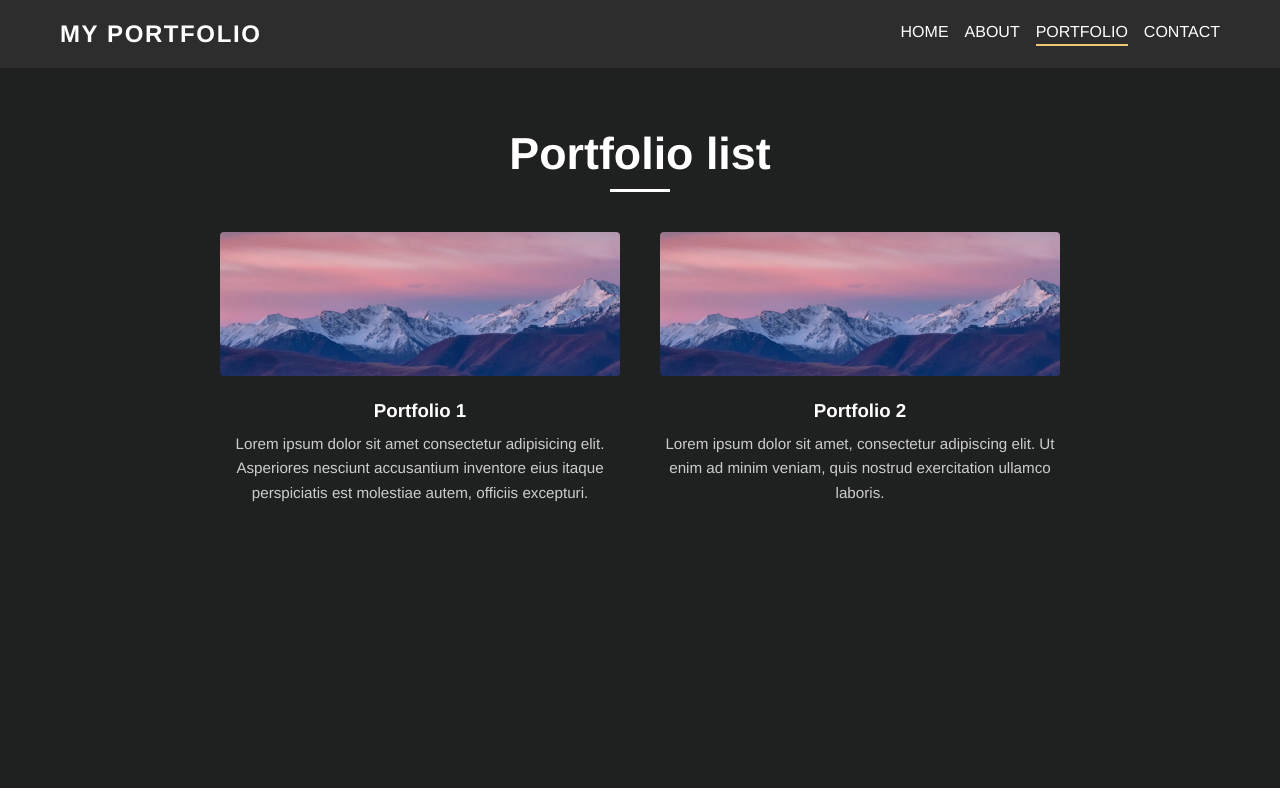
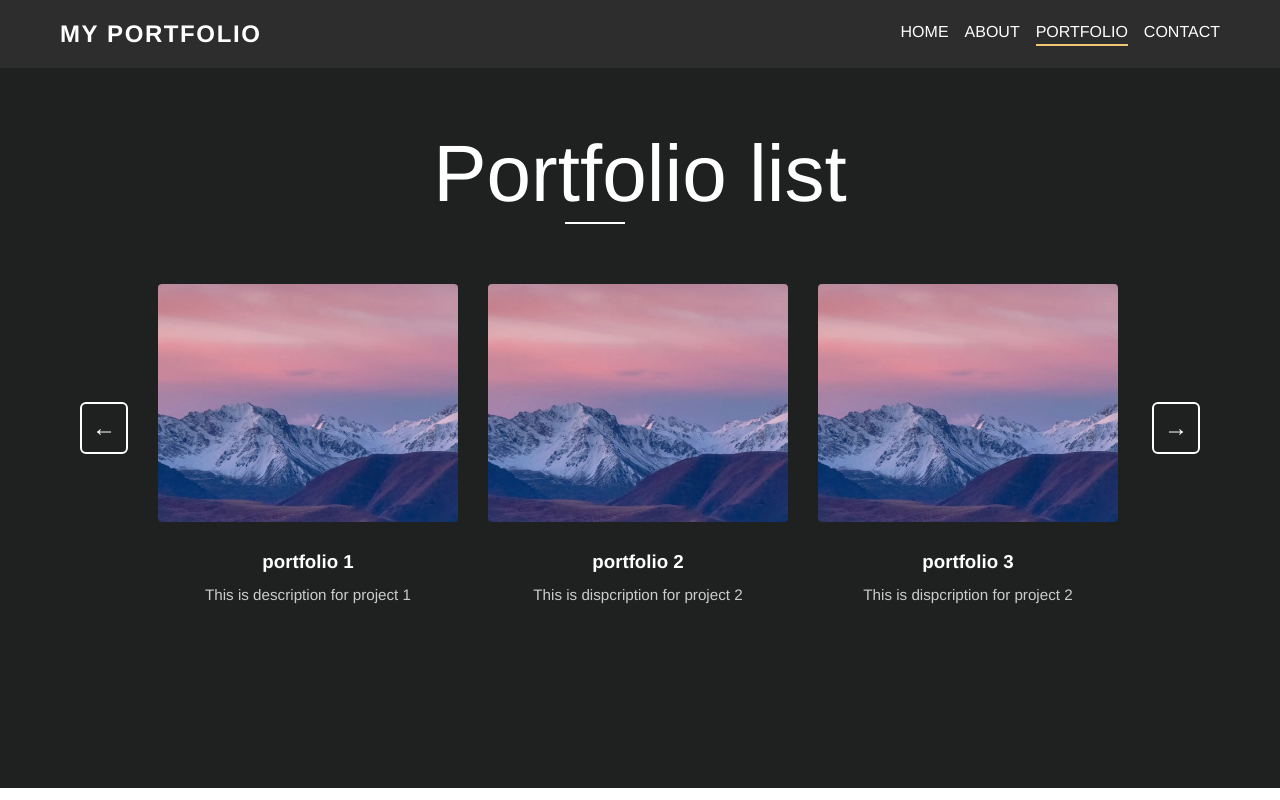
Before and after one commit to rumsan12/personal-portfolio, a Next.js app: page /portfolio in a window 1280 px wide. Built offline with nearby package versions, Linux system fonts and the light colour scheme.

Commit message:
worked on portfolio-page

```diff
--- a/src/app/portfolio/page.tsx
+++ b/src/app/portfolio/page.tsx
@@ -1,31 +1,66 @@
-import React from "react";
+"use client";
 import "./style.css";
+import React, { use, useRef } from "react";
 
 const Portfolio = () => {
+  const portfolioRef = useRef<HTMLDivElement>(null);
+
+  const portfolioCard = [
+    {
+      image: "/myphoto.webp",
+      title: "portfolio 1",
+      description: "This is description for project 1",
+    },
+    {
+      image: "/myphoto.webp",
+      title: "portfolio 2",
+      description: "This is dispcription for project 2",
+    },
+    {
+      image: "/myphoto.webp",
+      title: "portfolio 3",
+      description: "This is dispcription for project 2",
+    },
+    {
+      image: "/myphoto.webp",
+      title: "portfolio 4",
+      description: "This is dispcription for project 2",
+    },
+  ];
+
+  const scroll = (direction: "left" | "right") => {
+    if (portfolioRef.current) {
+      portfolioRef.current.scrollBy({
+        left: direction === "left" ? -400 : 400,
+        behavior: "smooth",
+      });
+    }
+  };
   return (
     <>
       <div className="portfolio-section">
         <h1 className="portfolio-title"> Portfolio list</h1>
         <div className="title-underline"></div>
 
-        <div className="portfolio-grid">
-          <div className="portfolio-card">
-            <img src="/myphoto.webp" alt="portfolio" />
-            <h3>Portfolio 1</h3>
-            <p>
-              Lorem ipsum dolor sit amet consectetur adipisicing elit.
-              Asperiores nesciunt accusantium inventore eius itaque perspiciatis
-              est molestiae autem, officiis excepturi.
-            </p>
+        <div className="portfolio-scroll-wrapper">
+          <button className="scroll-btn" onClick={() => scroll("left")}>
+            ←
+          </button>
+
+          <div className="portfolio-scroll-container" ref={portfolioRef}>
+            <div className="portfolio-grid">
+              {portfolioCard.map((item, index) => (
+                <div className="portfolio-card" key={index}>
+                  <img src={item.image} alt={item.title} />
+                  <h3>{item.title}</h3>
+                  <p>{item.description}</p>
+                </div>
+              ))}
+            </div>
           </div>
-          <div className="portfolio-card">
-            <img src="/myphoto.webp" alt="Portfolio 02" />
-            <h3>Portfolio 2</h3>
-            <p>
-              Lorem ipsum dolor sit amet, consectetur adipiscing elit. Ut enim
-              ad minim veniam, quis nostrud exercitation ullamco laboris.
-            </p>
-          </div>
+          <button className="scroll-btn" onClick={() => scroll("right")}>
+            →
+          </button>
         </div>
       </div>
     </>
--- a/src/app/portfolio/style.css
+++ b/src/app/portfolio/style.css
@@ -1,4 +1,5 @@
 .portfolio-section {
+  position: relative;
   background-color: #1f2020;
   color: white;
   padding: 60px 20px;
@@ -7,39 +8,64 @@
 }
 
 .portfolio-title {
-  font-size: 2.8rem;
-  font-weight: bold;
-  margin-bottom: 10px;
+  font-size: 80px;
+  margin-bottom: 2px;
+  font-weight: normal;
 }
 
 .title-underline {
   width: 60px;
-  height: 3px;
+  height: 2px;
   background-color: white;
-  margin: 0 auto 40px;
+  margin: 0 auto 40px 545px;
 }
 
+.arrow-controls {
+  display: flex;
+  align-items: center;
+  justify-content: center;
+  gap: 10px;
+}
+
+/* Wrapper: Arrows + Scroll */
+.portfolio-scroll-wrapper {
+  position: relative;
+  display: flex;
+  align-items: center;
+  justify-content: center;
+  max-width: 100%;
+  overflow: hidden;
+  padding: 0 60px;
+}
+
+/* Scroll container (scrolls horizontally only) */
+.portfolio-scroll-container {
+  overflow-x: auto;
+  margin: 20px;
+  overflow-y: hidden;
+  scroll-behavior: smooth;
+  -webkit-overflow-scrolling: touch;
+  scrollbar-width: none; /* Firefox */
+  -ms-overflow-style: none; /* IE */
+  flex: 1;
+  height: auto;
+}
+
+/* Hide scrollbar (Chrome) */
+.portfolio-scroll-container::-webkit-scrollbar {
+  display: none;
+}
+
+/* Grid of cards */
 .portfolio-grid {
   display: flex;
-  justify-content: center;
-  gap: 40px;
-  flex-wrap: wrap;
+  gap: 30px;
+  padding: 0 10px;
+  width: max-content;
+  height: ;
 }
-
-.portfolio-card {
-  background-color: transparent;
-  max-width: 400px;
-  text-align: center;
-}
-
-.portfolio-card img {
-  width: 100%;
-  border-radius: 4px;
-  margin-bottom: 20px;
-  object-fit: cover;
-}
-
 .portfolio-card h3 {
+  margin: 5px 0 0;
   font-weight: bold;
   margin-bottom: 10px;
 }
@@ -48,6 +74,50 @@
   color: #ccc;
   font-size: 0.95rem;
   line-height: 1.6;
+  margin: 2px 0;
+}
+
+/* Individual Card */
+.portfolio-card {
+  background-color: transparent;
+  max-width: 300px;
+  min-width: 300px;
+  height: 340px;
+  text-align: center;
+  flex-shrink: 0;
+  scroll-snap-align: start;
+}
+.scroll-btn {
+  top: 50%;
+  transform: translateY(-50%);
+  background: transparent;
+  border: 2px solid white;
+  color: white;
+  font-size: 24px;
+  padding: 10px;
+  border-radius: 6px;
+  cursor: pointer;
+  transition: all 0.3s ease;
+  z-index: 1000;
+}
+
+.scroll-btn:hover {
+  background-color: white;
+  color: #1f2020;
+}
+.scroll-left {
+  left: 10px;
+}
+
+.scroll-right {
+  right: 10px;
+}
+.portfolio-card img {
+  width: 100%;
+  height: 70%;
+  border-radius: 4px;
+  margin-bottom: 20px;
+  object-fit: cover;
 }
 
 @media (max-width: 768px) {
```
